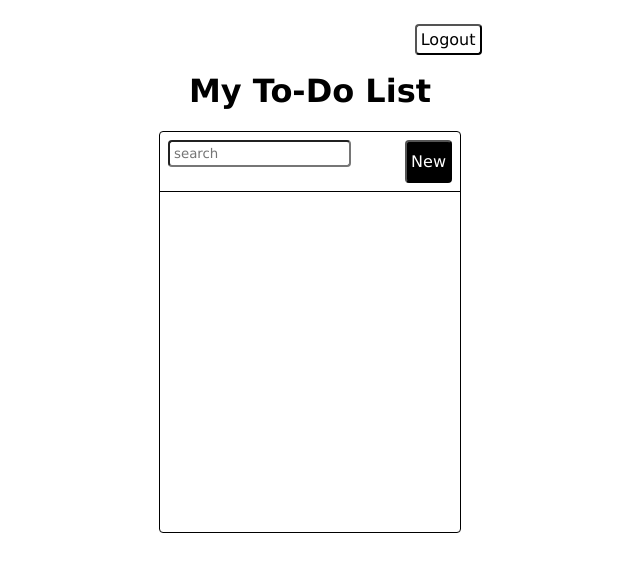
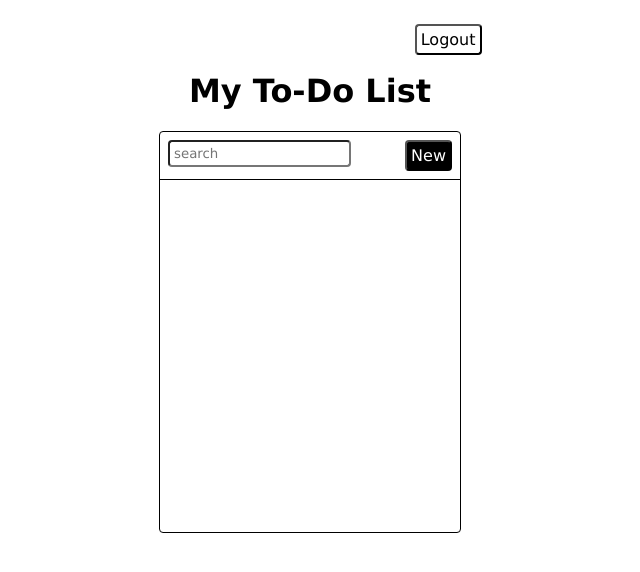
Before and after one commit to derekmiranda/todo-login-app, a React (Vite) app: page / in a window 1280 px wide. Shown: the top 572 px of the page, without its empty margins (330-970 px from the left). Built offline with nearby package versions, Linux system fonts and the light colour scheme.

Commit message:
removes margin-bottom from InputIcon

```diff
--- a/src/components/InputWithIcon/index.module.scss
+++ b/src/components/InputWithIcon/index.module.scss
@@ -5,7 +5,6 @@ $pad: 4px;
 
 .wrapper {
   position: relative;
-  margin-bottom: 1em;
 }
 
 .icon {
```
